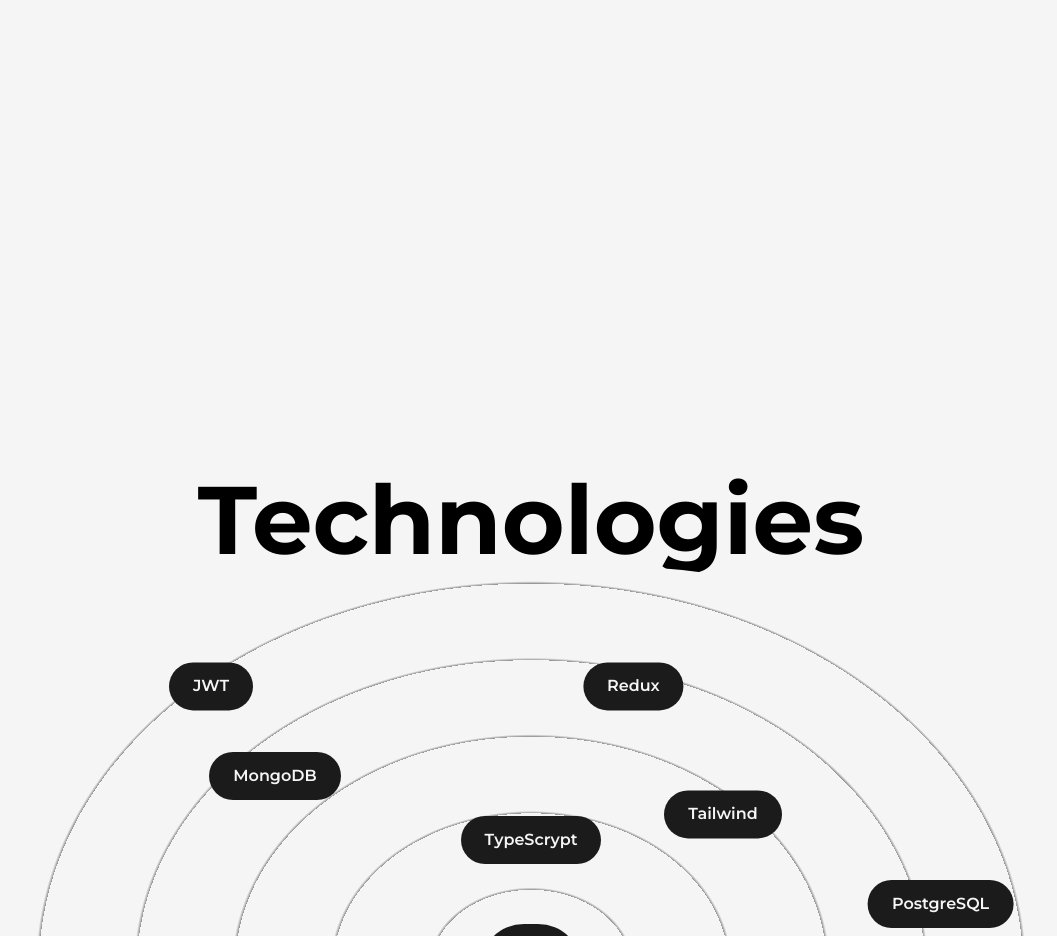
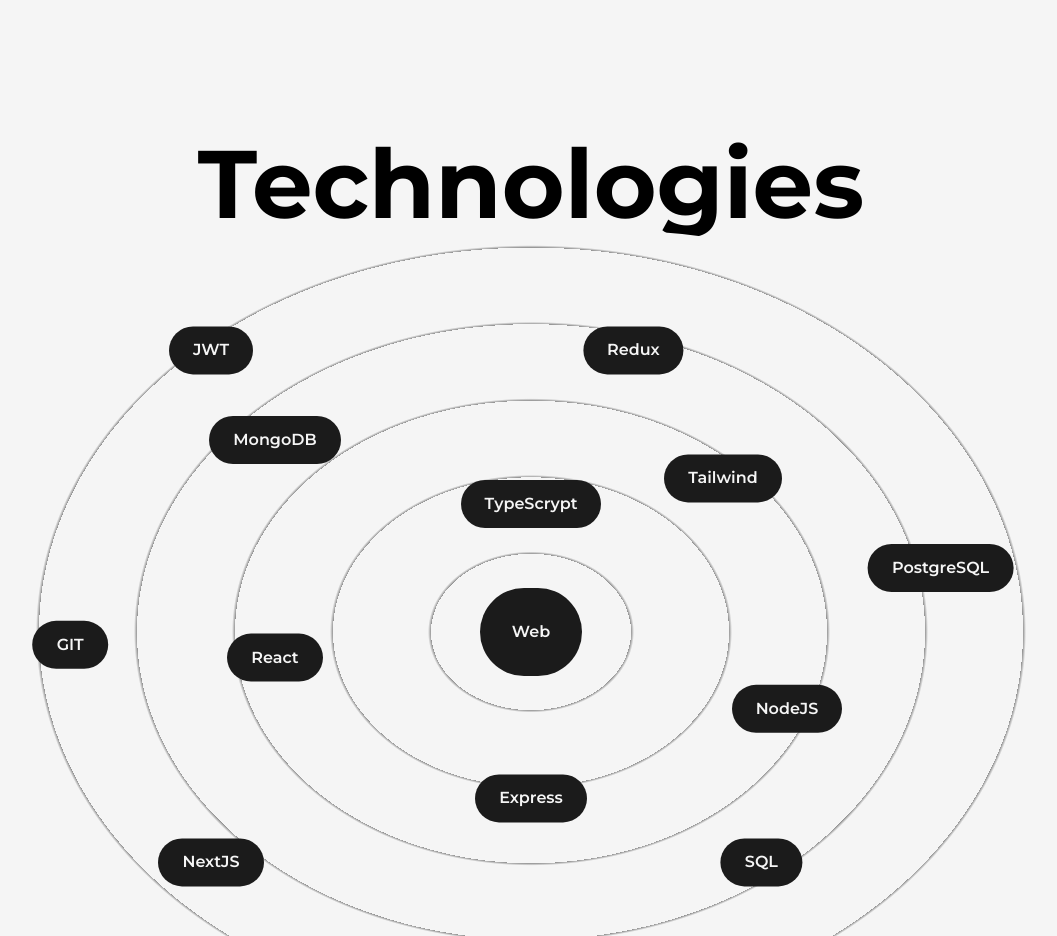
Before and after one commit to BenjaLV/Portfolio, a Next.js app: page / in a window 1280 px wide. Shown: the part 1800-2736 px from the top of the page, without its empty margins (109-1166 px from the left). Built offline with nearby package versions, Linux system fonts and the light colour scheme.

Commit message:
technolies position

```diff
--- a/src/components/Technologies.tsx
+++ b/src/components/Technologies.tsx
@@ -21,7 +21,7 @@
 const Technologies = () => {
     return (
         <Layout>
-            <h2 id='technologies' className='font-bold text-8xl mt-64 w-full text-center dark:text-ligth'>Technologies</h2>
+            <h2 id='technologies' className='font-bold text-8xl w-full text-center dark:text-ligth -mt-20'>Technologies</h2>
             <div className='w-full h-screen relative flex items-center justify-center rounded-full bg-circularLigth dark:bg-circularDark'>
                 <motion.div className='flex items-center justify-center rounded-full font-semibold bg-dark text-ligth p-8 shadow-dark cursor-pointer dark:text-dark dark:bg-ligth ' whileHover={{ scale: 1.05 }}>
                     Web
```
